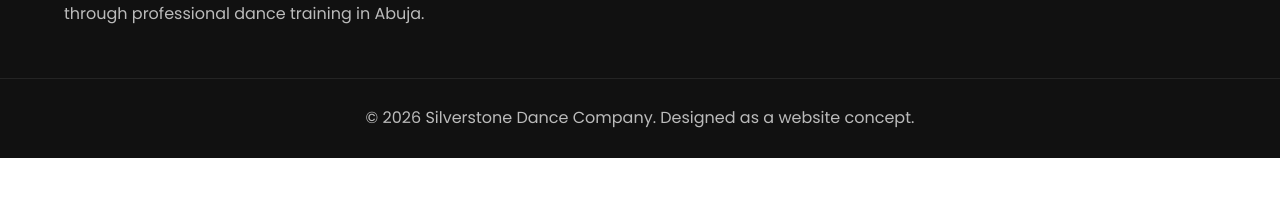
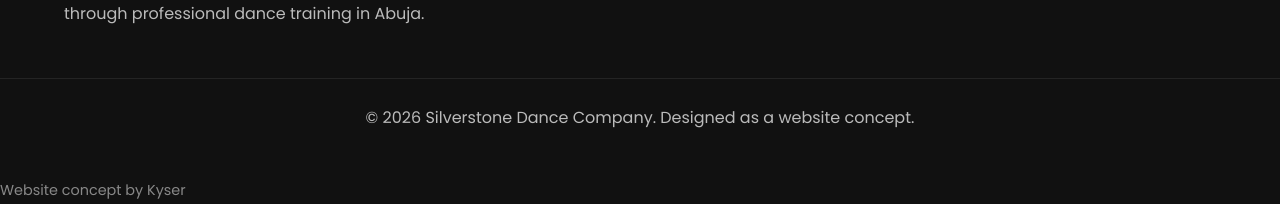
Before and after one commit to caesar0063/silverstone-dance-company, a plain HTML site: page index.html in a window 1280 px wide. Shown: the part 7250-7454 px from the top of the page. Before the commit the page ends 7408 px from the top, so only its background shows below. Drawn offline with nearby package versions, Linux system fonts and the light colour scheme.

Commit message:
added brand

```diff
--- a/index.html
+++ b/index.html
@@ -584,6 +584,13 @@ loading="lazy">
 
     </div>
 
+      <p class="portfolio-credit">
+            Website concept by
+            <a href="https://caesar0063.github.io/anthony_portfolio/" target="_blank">
+               Kyser
+            </a>
+        </p>
+
 </footer>
 
 <script src="script.js"></script>
--- a/style.css
+++ b/style.css
@@ -735,6 +735,16 @@ footer p{
 
 }
 
+.portfolio-credit{
+    margin-top:20px;
+    font-size:.9rem;
+    color:#888;
+}
+
+.portfolio-credit a{
+    color:var(--accent);
+}
+
 .copyright{
 
     border-top:1px solid rgba(255,255,255,.08);
```
